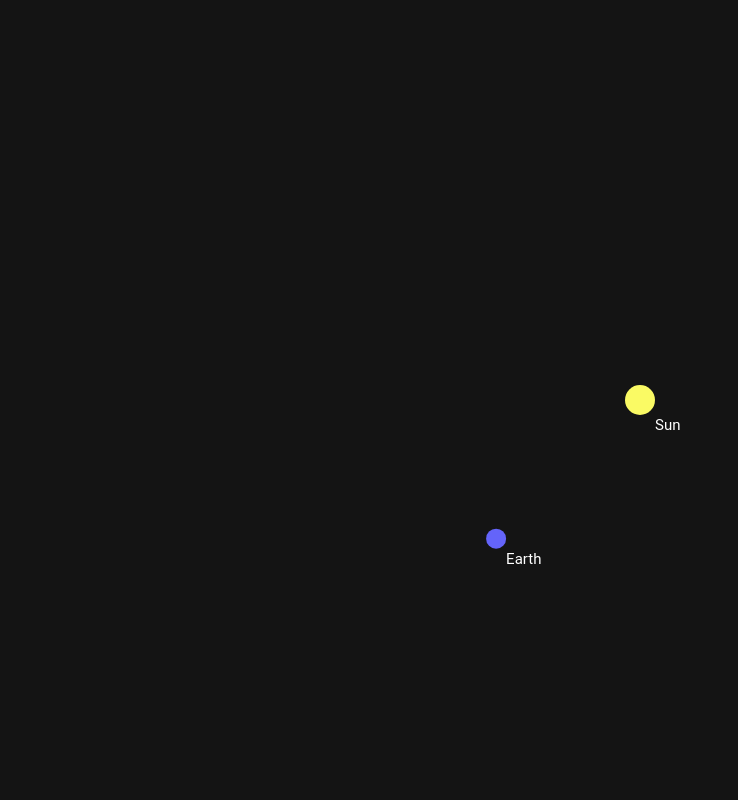
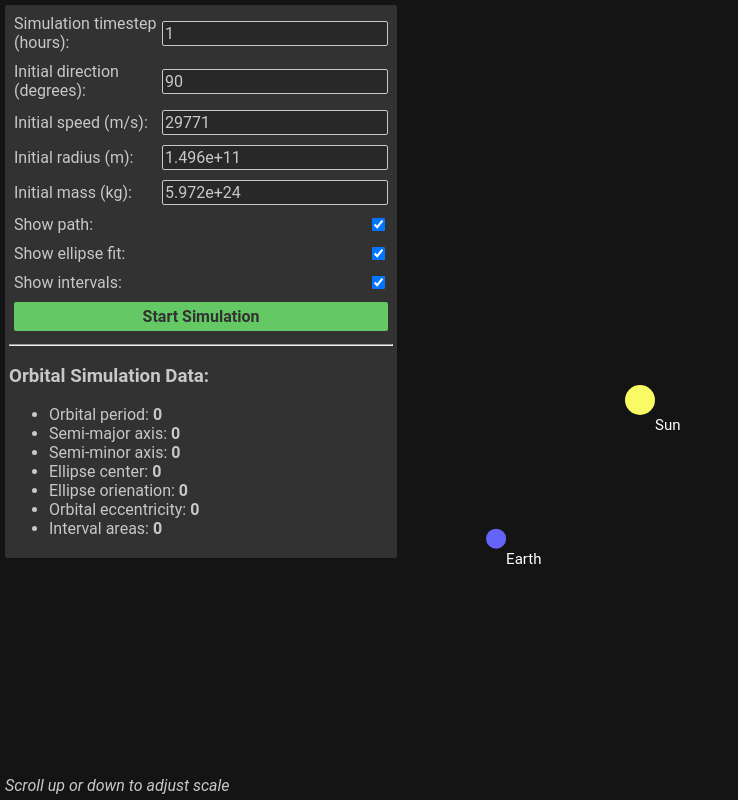
Before and after one commit to saaaji/saaaji.github.io, a plain HTML site: page orbital mechanics/index.html in a window 1280 px wide. Shown: the whole page, without its empty margins (0-738 px from the left). Drawn offline with Linux system fonts and the light colour scheme.

Commit message:
Add files via upload

```diff
--- a/orbital mechanics/index.html
+++ b/orbital mechanics/index.html
@@ -2,19 +2,60 @@
 <html>
   <head>
     <title>Planetary Motion</title>
-    <style>
-      body {
-        margin:0;
-      }
-      canvas {
-        width:100vw;
-        height:100vh;
-        display:block;
-        background-color:rgb(30, 30, 30);
-      }
-    </style>
+    <link rel="stylesheet" type="text/css" href="./styles.css"/>
   </head>
   <body>
+    <div id="orbital-info">
+      <div id="hint-box">Scroll up or down to adjust scale</div>
+      <div id="simulation-parameters">
+        <div class="simulation-parameter-row">
+          <span>Simulation timestep (hours): </span>
+          <input type="number" value="1" id="pick-time"/>
+        </div>
+        <div class="simulation-parameter-row">
+          <span>Initial direction (degrees): </span>
+          <input type="number" value="90" id="pick-angle"/>
+        </div>
+        <div class="simulation-parameter-row">
+          <span>Initial speed (m/s): </span>
+          <input type="number" value="29771" id="pick-speed"/>
+        </div>
+        <div class="simulation-parameter-row">
+          <span>Initial radius (m): </span>
+          <input type="number" value="1.496e+11" id="pick-radius"/>
+        </div>
+        <div class="simulation-parameter-row">
+          <span>Initial mass (kg): </span>
+          <input type="number" value="5.972e+24" id="pick-mass"/>
+        </div>
+        <div class="simulation-parameter-row">
+          <span>Show path: </span>
+          <input type="checkbox" id="show-points" checked/>
+        </div>
+        <div class="simulation-parameter-row">
+          <span>Show ellipse fit: </span>
+          <input type="checkbox" id="show-ellipse-fit" checked/>
+        </div>
+        <div class="simulation-parameter-row">
+          <span>Show intervals: </span>
+          <input type="checkbox" id="show-orbital-intervals" checked/>
+        </div>
+        <input type="button" value="Start Simulation" id="start-simulation"/>
+      </div>
+      <hr/>
+      <h3>Orbital Simulation Data:</h3>
+      <ul>
+        <li>Orbital period: <span class="info-highlight" id="orbital-period">0</span></li>
+        <li>Semi-major axis: <span class="info-highlight" id="semi-major-axis">0</span></li>
+        <li>Semi-minor axis: <span class="info-highlight" id="semi-minor-axis">0</span></li>
+        <li>Ellipse center: <span class="info-highlight" id="ellipse-center">0</span></li>
+        <li>Ellipse orienation: <span class="info-highlight" id="ellipse-orientation">0</span></li>
+        <li>Orbital eccentricity: <span class="info-highlight" id="ellipse-eccentricity">0</span></li>
+        <li>Interval areas: <span class="info-highlight" id="interval-areas">0</span></li>
+        <!--<li><span id="planet-pos-label">Planet position</span>: <span class="info-highlight" id="planet-pos">(0, 0)</span></li>
+        <li><span id="star-pos-label">Sun position</span>: <span class="info-highlight" id="star-pos">(0, 0)</span></li>-->
+      </ul>
+    </div>
     <canvas id="canvas" width="500" height="500"></canvas>
     <script src="./src/main.js" type="module"></script>
   </body>
--- /dev/null
+++ b/orbital mechanics/styles.css
@@ -0,0 +1,70 @@
+body {
+  margin:0;
+}
+canvas {
+  width:100vw;
+  height:100vh;
+  display:block;
+  background-color:rgb(20, 20, 20);
+  cursor:crosshair;
+}
+div#orbital-info {
+  position:fixed;
+  top:5px;
+  left:5px;
+  min-width:30%;
+  max-width:30%;
+  padding:4px;
+  font-family:"Roboto", sans-serif;
+  font-size:12pt;
+  color:rgb(200, 200, 200);
+  background-color:rgba(80, 80, 80, 0.5);
+  border-radius:2px;
+}
+span.info-highlight {
+  font-weight:bold;
+}
+input[disabled="true"] {
+  cursor:not-allowed;
+  background-color:rgb(30, 30, 30) !important;
+  color:rgb(200, 200, 200) !important;
+}
+input[type="number"] {
+  font-family:"Roboto", sans-serif;
+  font-size:12pt;
+  color:rgb(200, 200, 200);
+  background-color:rgb(40, 40, 40);
+  border:1px solid rgb(200, 200, 200);
+  border-radius:2px;
+  padding:2px;
+}
+div#simulation-parameters {
+  display:flex;
+  flex-direction:column;
+}
+div.simulation-parameter-row {
+  display:flex;
+  justify-content:space-between;
+  align-items:center;
+  margin:5px;
+}
+input#start-simulation {
+  font-family:"Roboto", sans-serif;
+  font-size:12pt;
+  font-weight:bold;
+  color:rgb(50, 50, 50);
+  background-color:rgb(100, 200, 100);
+  border:none;
+  border-radius:2px;
+  padding:5px;
+  margin:5px;
+}
+div#hint-box {
+  position:fixed;
+  bottom:5px;
+  left:5px;
+  color:rgb(200, 200, 200);
+  font-size:12pt;
+  font-family:"Roboto", sans-serif;
+  font-style:italic;
+}
```
